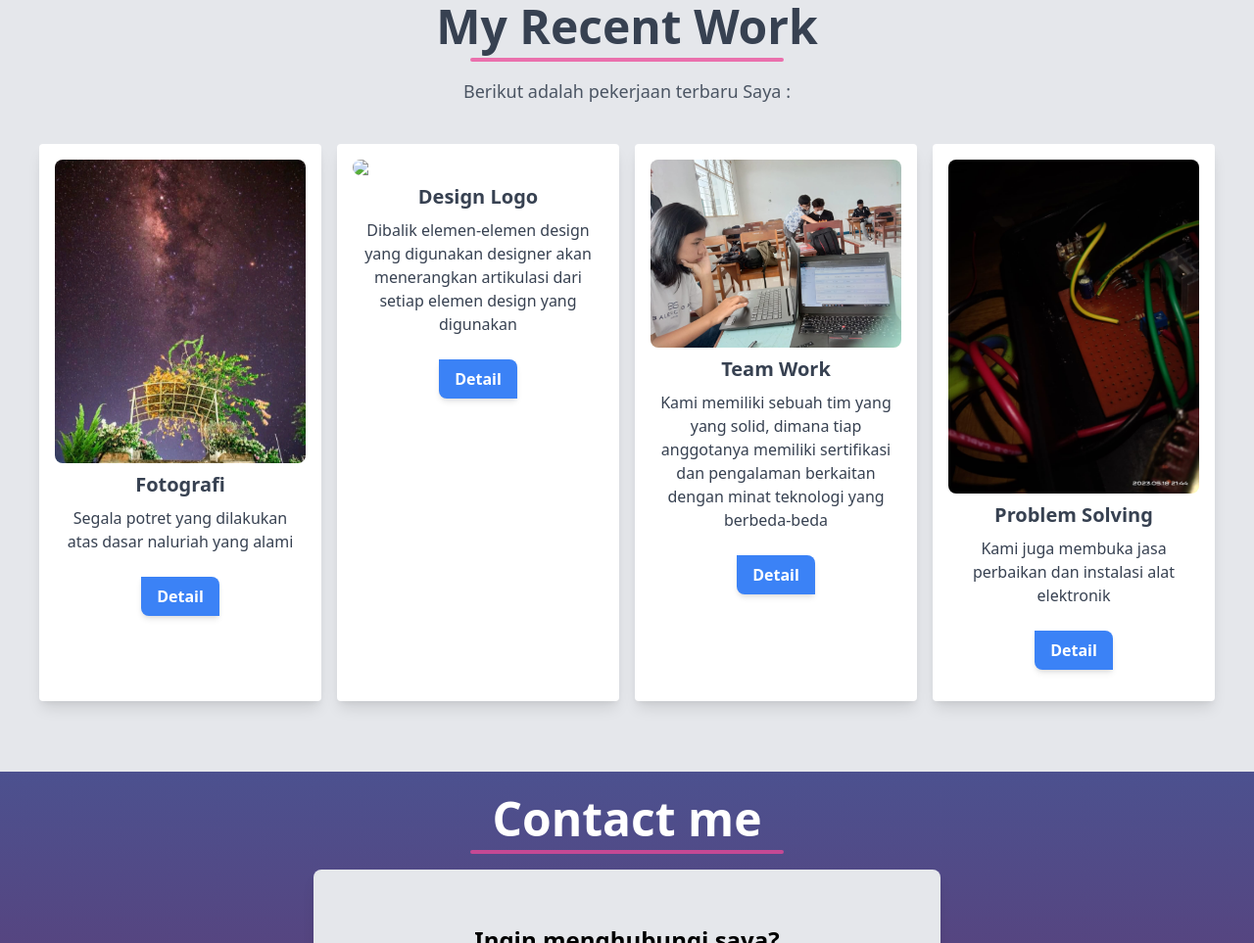
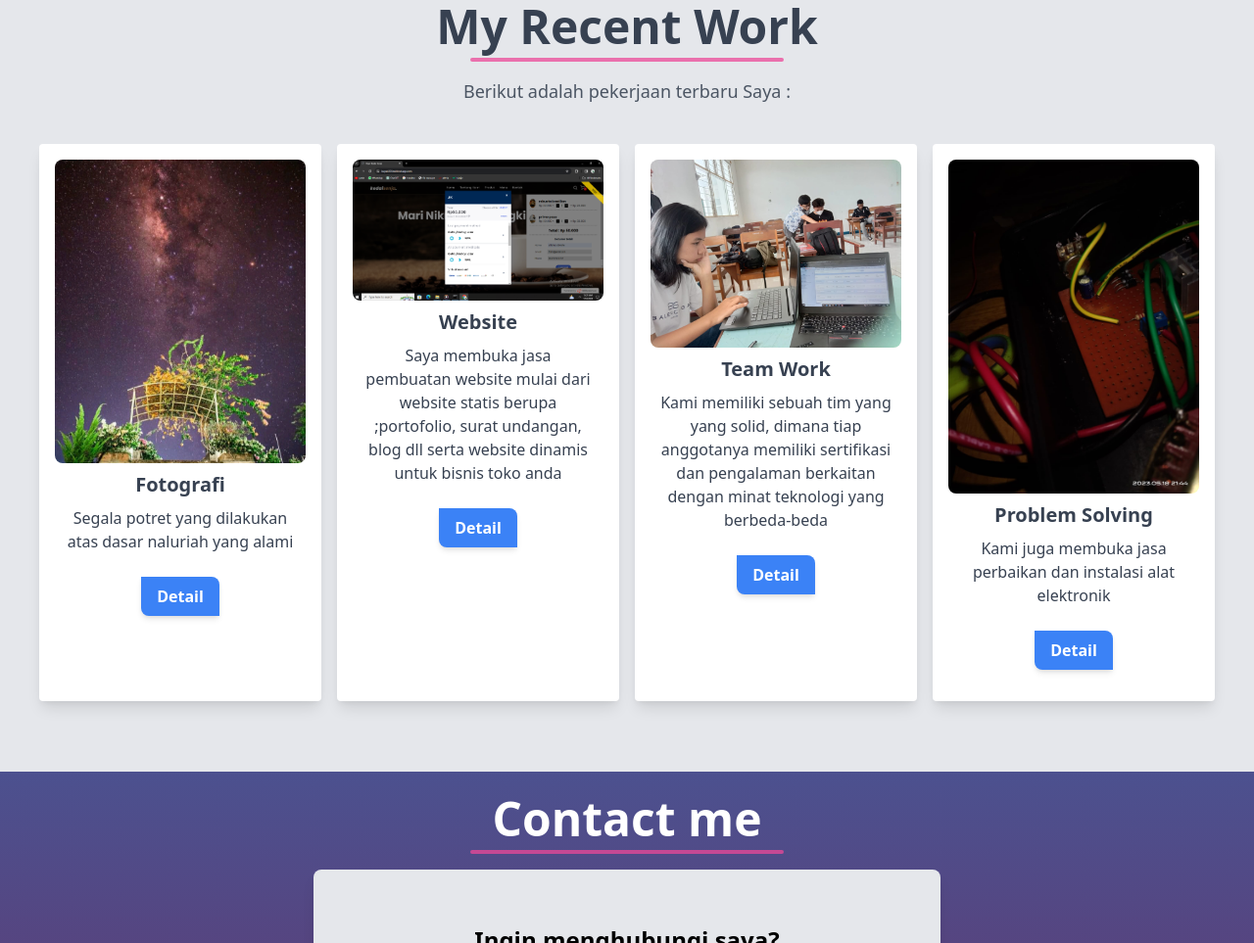
Before and after one commit to Fauzywarow/website-personal, a plain HTML site: page index.html in a window 1280 px wide. Shown: the part 1453-2416 px from the top of the page at 98% size. Drawn offline with nearby package versions, Linux system fonts and the light colour scheme.

Commit message:
Update index.html
jasa

```diff
--- a/index.html
+++ b/index.html
@@ -232,10 +232,10 @@
             </div>
             </div>
             <div class="bg-white px-4 py-4 m-2 shadow-lg rounded">
-              <img src="download.jpg" class="w-full rounded-lg">
+              <img src="download.png" class="w-full rounded-lg">
    <div class="px-2 py-2 text-center">
-     <p class="font-bold text-xl mb-2 text-gray-700">Design Logo</p>
-     <p class="text-gray-700 text-base">Dibalik elemen-elemen design yang digunakan designer akan menerangkan artikulasi dari setiap elemen design yang digunakan</p>
+     <p class="font-bold text-xl mb-2 text-gray-700">Website</p>
+     <p class="text-gray-700 text-base">Saya membuka jasa pembuatan website mulai dari website statis berupa ;portofolio, surat undangan, blog dll serta website dinamis untuk bisnis toko anda</p>
    </div>
    <div class="px-2 py-4 text-center">
       <button class="bg-blue-500 hover:bg-blue-700 text-white font-bold px-4 py-2 shadow-md rounded-tr-lg rounded-bl-lg">Detail</button>
```
